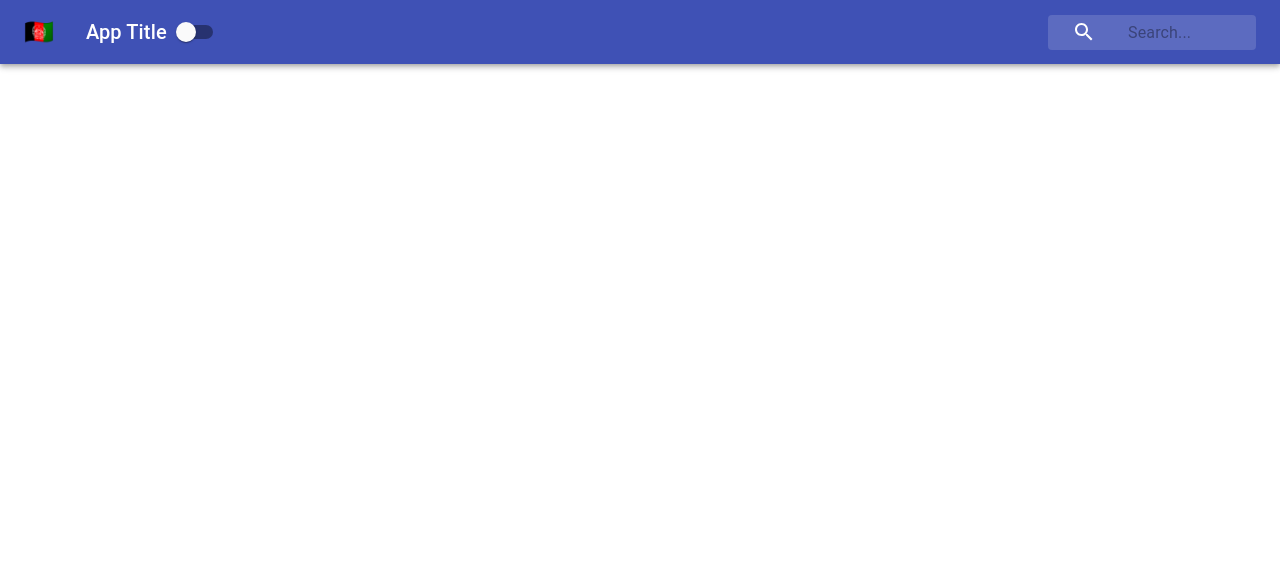
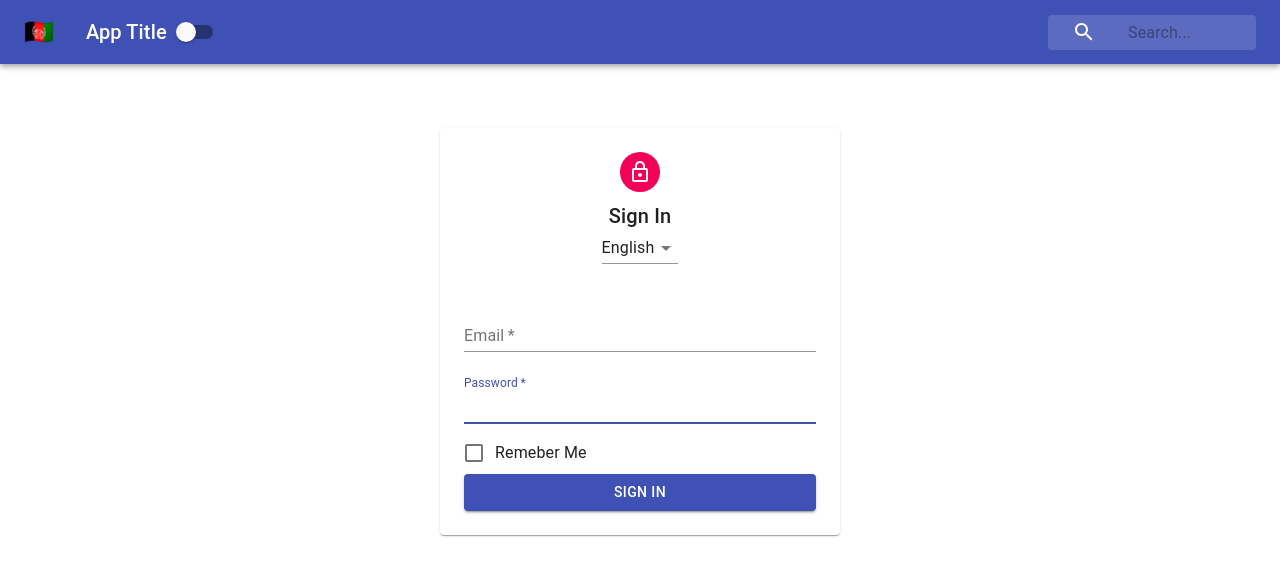
Before and after one commit to xiaomingfu/ModernReactBootcamp, a React (Create React App) app in the folder sec34_intro_the_context_api/: page / in a window 1280 px wide. Shown: the top 576 px of the page. Built offline with nearby package versions, Linux system fonts and the light colour scheme.

Commit message:
add Form and style

```diff
--- a/sec34_intro_the_context_api/src/App.js
+++ b/sec34_intro_the_context_api/src/App.js
@@ -1,8 +1,13 @@
 import React from "react";
 import Navbar from "./Navbar";
-
+import Form from "./Form";
 function App() {
-  return <Navbar />;
+  return (
+    <>
+      <Navbar />
+      <Form />
+    </>
+  );
 }
 
 export default App;
--- /dev/null
+++ b/sec34_intro_the_context_api/src/Form.js
@@ -0,0 +1,61 @@
+import React, { Component } from "react";
+import Avatar from "@material-ui/core/Avatar";
+import Button from "@material-ui/core/Button";
+import CssBaseline from "@material-ui/core/CssBaseline";
+import FormControlLabel from "@material-ui/core/FormControlLabel";
+import Checkbox from "@material-ui/core/Checkbox";
+import MenuItem from "@material-ui/core/MenuItem";
+import FormControl from "@material-ui/core/FormControl";
+import Select from "@material-ui/core/Select";
+import Input from "@material-ui/core/Input";
+import Typography from "@material-ui/core/Typography";
+import InputLabel from "@material-ui/core/InputLabel";
+import Paper from "@material-ui/core/Paper";
+import LockOutlinedIcon from "@material-ui/icons/LockOutlined";
+import { withStyles } from "@material-ui/core/styles";
+
+import styles from "./styles/FormStyle";
+class Form extends Component {
+  render() {
+    const { classes } = this.props;
+    return (
+      <main className={classes.main}>
+        <Paper className={classes.paper} margin="regular">
+          <Avatar className={classes.avatar}>
+            <LockOutlinedIcon />
+          </Avatar>
+          <Typography variant="h6">Sign In</Typography>
+          <Select value="English">
+            <MenuItem value="English">English</MenuItem>
+            <MenuItem value="Spanish">Spanish</MenuItem>
+            <MenuItem value="Chinese">Chinese</MenuItem>
+          </Select>
+          <form className={classes.form}>
+            <FormControl margin="normal" fullWidth required>
+              <InputLabel htmlFor="email">Email</InputLabel>
+              <Input name="email" type="text" id="email" autoFocus />
+            </FormControl>
+            <FormControl margin="normal" fullWidth required>
+              <InputLabel htmlFor="password">Password</InputLabel>
+              <Input name="password" type="password" id="password" autoFocus />
+            </FormControl>
+            <FormControlLabel
+              control={<Checkbox color="primary" />}
+              label="Remeber Me"
+            />
+            <Button
+              variant="contained"
+              type="submit"
+              fullWidth
+              color="primary"
+              className="classes.submit"
+            >
+              Sign In
+            </Button>
+          </form>
+        </Paper>
+      </main>
+    );
+  }
+}
+export default withStyles(styles)(Form);
--- /dev/null
+++ b/sec34_intro_the_context_api/src/styles/FormStyle.js
@@ -0,0 +1,32 @@
+const styles = theme => ({
+  main: {
+    width: "auto",
+    display: "block",
+    marginLeft: theme.spacing(3),
+    marginRight: theme.spacing(3),
+    [theme.breakpoints.up("sm")]: {
+      width: 400,
+      marginLeft: "auto",
+      marginRight: "auto"
+    }
+  },
+  paper: {
+    marginTop: theme.spacing(8),
+    display: "flex",
+    flexDirection: "column",
+    alignItems: "center",
+    padding: `${theme.spacing(2)}px ${theme.spacing(3)}px ${theme.spacing(3)}px`
+  },
+  avatar: {
+    margin: theme.spacing(1),
+    backgroundColor: theme.palette.secondary.main
+  },
+  form: {
+    width: "100%",
+    marginTop: theme.spacing(3)
+  },
+  submit: {
+    marginTop: theme.spacing(3)
+  }
+});
+export default styles;
--- a/sec34_intro_the_context_api/src/styles/NavbarStyle.js
+++ b/sec34_intro_the_context_api/src/styles/NavbarStyle.js
@@ -23,12 +23,12 @@
     marginLeft: 0,
     width: "100%",
     [theme.breakpoints.up("sm")]: {
-      marginLeft: theme.spacing.unit,
+      marginLeft: theme.spacing(1),
       width: "auto"
     }
   },
   searchIcon: {
-    width: theme.spacing.unit * 9,
+    width: theme.spacing(9),
     height: "100%",
     position: "absolute",
     display: "flex",
@@ -40,10 +40,10 @@
     width: "100%"
   },
   inputInput: {
-    paddingTop: theme.spacing.unit,
-    paddingRight: theme.spacing.unit,
-    paddingBottom: theme.spacing.unit,
-    paddingLeft: theme.spacing.unit * 10,
+    paddingTop: theme.spacing(1),
+    paddingRight: theme.spacing(1),
+    paddingBottom: theme.spacing(1),
+    paddingLeft: theme.spacing(10),
     transition: theme.transitions.create("width"),
     width: "100%",
     [theme.breakpoints.up("sm")]: { width: 120, "&:focus": { width: 200 } }
```
